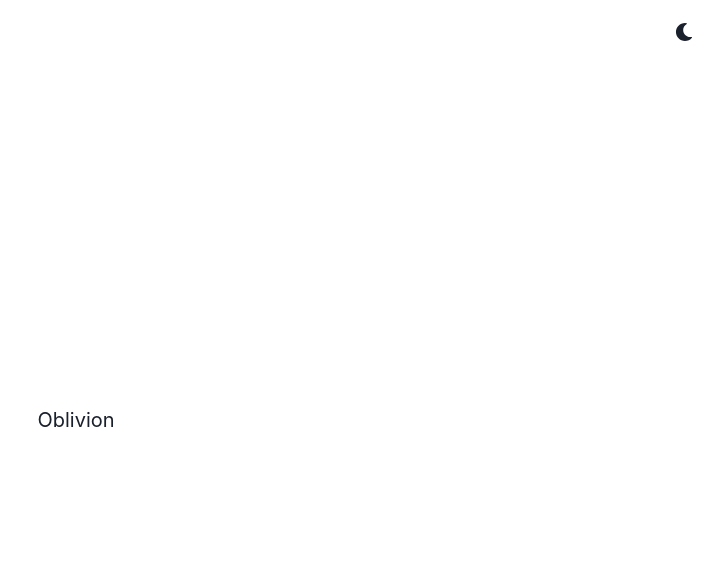
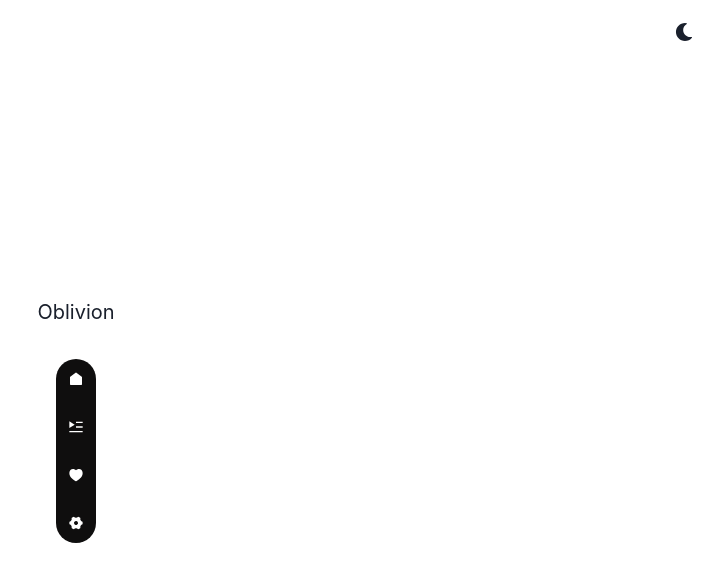
Before and after one commit to JasonMoraisF/Oblivion, a React (Create React App) app: page / in a window 1280 px wide. Shown: the top 582 px of the page, without its empty margins (564-1280 px from the left). Built offline with nearby package versions, Linux system fonts and the light colour scheme.

Commit message:
fix: resolvendo a bomba

```diff
--- a/src/App.js
+++ b/src/App.js
@@ -1,27 +1,11 @@
 import React from 'react';
-import {
-  ChakraProvider,
-  Box,
-  Text,
-  Link,
-  VStack,
-  Code,
-  Grid,
-  theme,
-} from '@chakra-ui/react';
-import { ColorModeSwitcher } from './ColorModeSwitcher';
+import { ChakraProvider, theme } from '@chakra-ui/react';
+import { HomePage } from './pages/HomePage';
 
 function App() {
   return (
     <ChakraProvider theme={theme}>
-      <Box textAlign="center" fontSize="xl">
-        <Grid minH="100vh" p={3}>
-          <ColorModeSwitcher justifySelf="flex-end" />
-          <VStack spacing={8}>
-            <Text>Oblivion</Text>
-          </VStack>
-        </Grid>
-      </Box>
+      <HomePage />
     </ChakraProvider>
   );
 }
--- /dev/null
+++ b/src/components/NavBar.jsx
@@ -0,0 +1,47 @@
+import React, { useEffect, useState } from 'react';
+import {
+  RiHomeFill,
+  RiPlayList2Fill,
+  RiHeart3Fill,
+  RiSettings4Fill,
+} from 'react-icons/ri';
+import {
+  ChakraProvider,
+  Box,
+  VStack,
+  IconButton,
+  useColorModeValue,
+} from '@chakra-ui/react';
+
+export const NavBar = () => {
+  return (
+    <ChakraProvider>
+      <VStack bgColor={'#0F0E0E'} borderRadius={'50px'}>
+        <IconButton
+          icon={<RiHomeFill />}
+          aria-label="Home Button"
+          colorScheme="white"
+          color={'white'}
+        />
+        <IconButton
+          icon={<RiPlayList2Fill />}
+          aria-label="Playlist Button"
+          colorScheme="white"
+          color={'white'}
+        />
+        <IconButton
+          icon={<RiHeart3Fill />}
+          aria-label="Favorite Button"
+          colorScheme="white"
+          color={'white'}
+        />
+        <IconButton
+          icon={<RiSettings4Fill />}
+          aria-label="Settings Button"
+          colorScheme="white"
+          color={'white'}
+        />
+      </VStack>
+    </ChakraProvider>
+  );
+};
--- /dev/null
+++ b/src/pages/HomePage.jsx
@@ -0,0 +1,20 @@
+import React from 'react';
+import { ChakraProvider, Box, Grid, VStack, Text } from '@chakra-ui/react';
+import { NavBar } from '../components/NavBar';
+import { ColorModeSwitcher } from '../ColorModeSwitcher';
+
+export const HomePage = () => {
+  return (
+    <ChakraProvider>
+      <Box textAlign="center" fontSize="xl">
+        <Grid minH="100vh" p={3}>
+          <ColorModeSwitcher justifySelf="flex-end" />
+          <VStack spacing={8}>
+            <Text>Oblivion</Text>
+            <NavBar />
+          </VStack>
+        </Grid>
+      </Box>
+    </ChakraProvider>
+  );
+};
```
